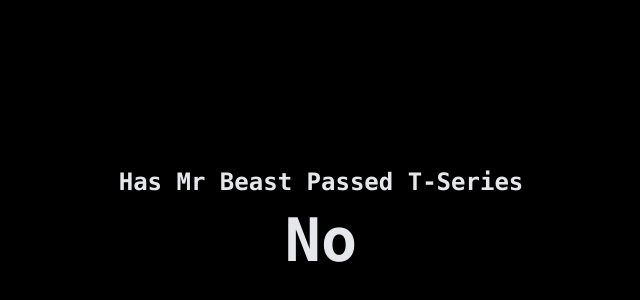
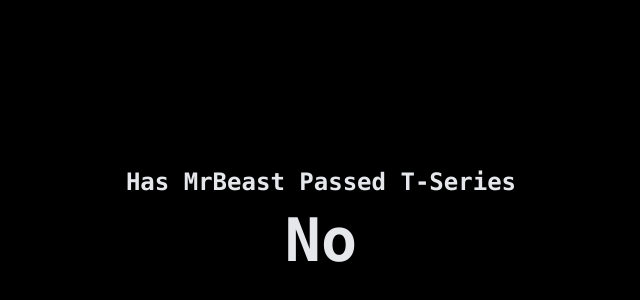
Before and after one commit to ThatGuySam/has-mrbeast-passed-tseries, a plain HTML site: page index.html in a window 1280 px wide. Shown: the part 182-482 px from the top of the page, without its empty margins (319-959 px from the left). Drawn offline with nearby package versions, Linux system fonts and the light colour scheme.

Commit message:
Fix MrBeast Spelling

```diff
--- a/index.html
+++ b/index.html
@@ -31,7 +31,7 @@
 
   <header class="relative"></header>
   <main class="relative flex flex-col gap-3">
-    <h1 class="text-2xl font-bold">Has Mr Beast Passed T-Series</h1>
+    <h1 class="text-2xl font-bold">Has MrBeast Passed T-Series</h1>
     <h2 class="text-6xl font-black">No</h2>
   </main>
   <footer class="relative"></footer>
```
